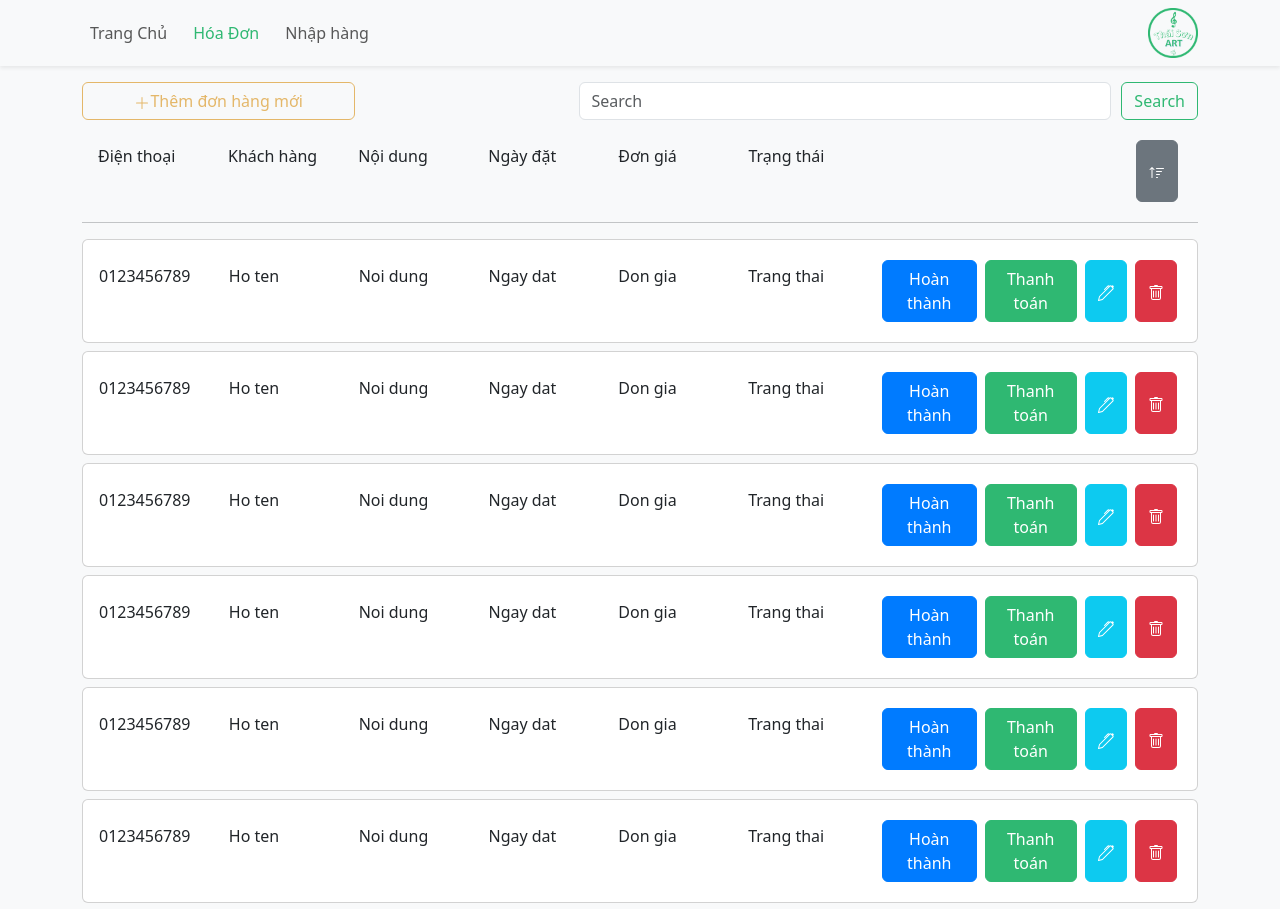
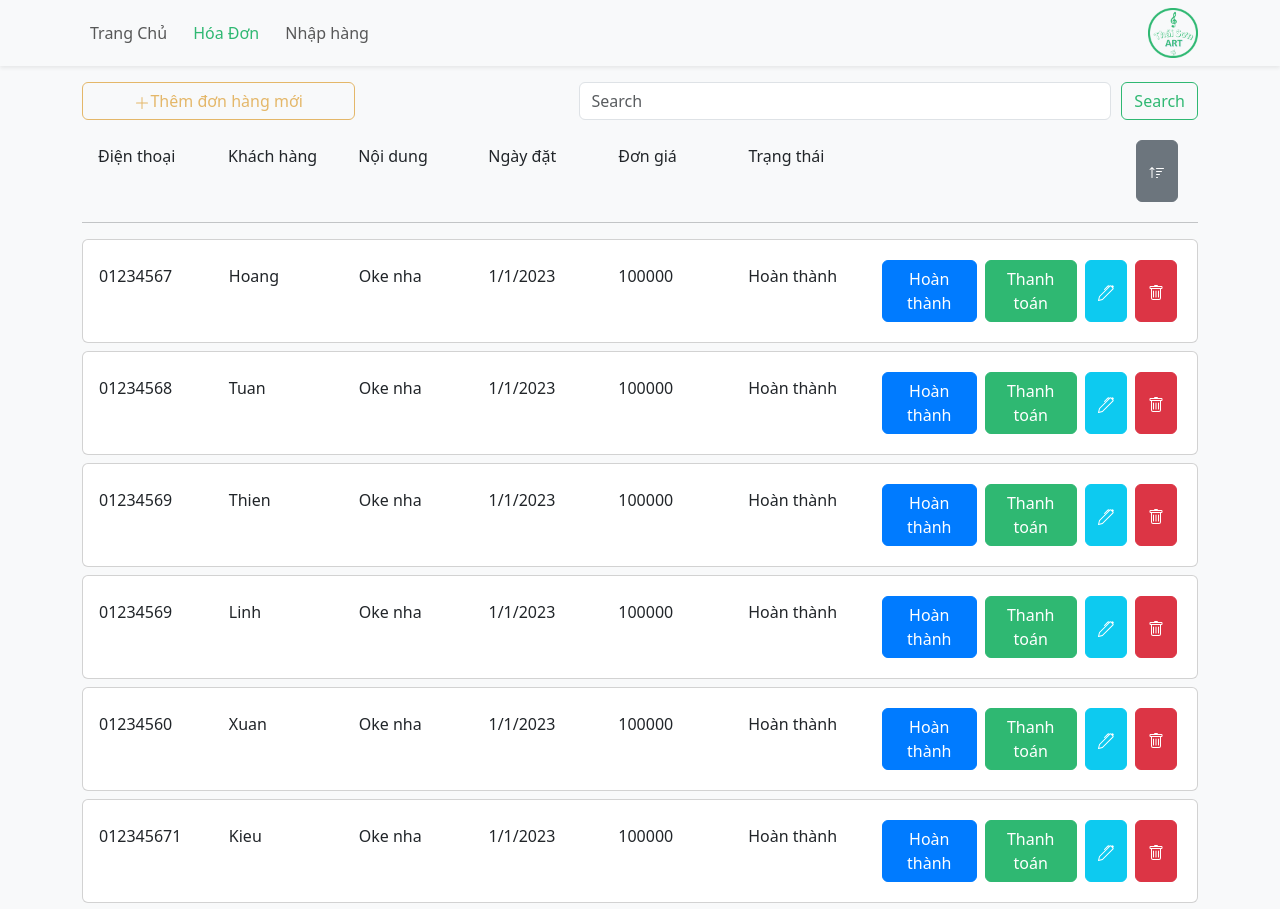
Before and after one commit to SonDangUIT1111/AdvertisingBillboardsStoreManagement, a React (Vite) app: page /hoadon/decal in a window 1280 px wide. Shown: the top 909 px of the page. Built offline with nearby package versions, Linux system fonts and the light colour scheme.

Commit message:
Create Logic ...

```diff
--- a/src/components/HoaDonItemList.tsx
+++ b/src/components/HoaDonItemList.tsx
@@ -1,26 +1,26 @@
+import { HoaDonDecal_BangRonProps } from "../pages/ThemHoaDonMoi_Decal";
 import "../styles/styles.css";
-export function HoaDonItemList() {
+export function HoaDonItemList(props: HoaDonDecal_BangRonProps) {
   return (
     <>
       <div className="d-flex flex-row justify-content-between align-content-center card p-3 mb-2 scale-hover">
         <span className="text-left mt-2" style={{ width: "12%" }}>
-          0123456789
+          {props.phoneNumber}
         </span>
         <span className="text-left mt-2" style={{ width: "12%" }}>
-          Ho ten
+          {props.name}
         </span>
         <span className="text-left mt-2" style={{ width: "12%" }}>
-          Noi dung
+          {props.note}
         </span>
         <span className="text-left mt-2" style={{ width: "12%" }}>
-          Ngay dat
+          {props.dateOrder}
         </span>
         <span className="text-left mt-2" style={{ width: "12%" }}>
-          {" "}
-          Don gia
+          {props.price}
         </span>
         <span className="text-left mt-2" style={{ width: "12%" }}>
-          Trang thai
+          {props.state}
         </span>
         <div className="d-flex flex-row" style={{ width: "28%" }}>
           <button type="button" className="btn btn-primary m-1">
--- a/src/components/SearchBar.tsx
+++ b/src/components/SearchBar.tsx
@@ -20,7 +20,7 @@ export function SearchBar({ areaIndex }: SearchBarProps) {
               viewBox="0 0 16 16"
             >
               <path
-                fill-rule="evenodd"
+                fillRule="evenodd"
                 d="M8 2a.5.5 0 0 1 .5.5v5h5a.5.5 0 0 1 0 1h-5v5a.5.5 0 0 1-1 0v-5h-5a.5.5 0 0 1 0-1h5v-5A.5.5 0 0 1 8 2Z"
               />
             </svg>
@@ -40,7 +40,7 @@ export function SearchBar({ areaIndex }: SearchBarProps) {
               viewBox="0 0 16 16"
             >
               <path
-                fill-rule="evenodd"
+                fillRule="evenodd"
                 d="M8 2a.5.5 0 0 1 .5.5v5h5a.5.5 0 0 1 0 1h-5v5a.5.5 0 0 1-1 0v-5h-5a.5.5 0 0 1 0-1h5v-5A.5.5 0 0 1 8 2Z"
               />
             </svg>
@@ -60,7 +60,7 @@ export function SearchBar({ areaIndex }: SearchBarProps) {
               viewBox="0 0 16 16"
             >
               <path
-                fill-rule="evenodd"
+                fillRule="evenodd"
                 d="M8 2a.5.5 0 0 1 .5.5v5h5a.5.5 0 0 1 0 1h-5v5a.5.5 0 0 1-1 0v-5h-5a.5.5 0 0 1 0-1h5v-5A.5.5 0 0 1 8 2Z"
               />
             </svg>
@@ -80,7 +80,7 @@ export function SearchBar({ areaIndex }: SearchBarProps) {
               viewBox="0 0 16 16"
             >
               <path
-                fill-rule="evenodd"
+                fillRule="evenodd"
                 d="M8 2a.5.5 0 0 1 .5.5v5h5a.5.5 0 0 1 0 1h-5v5a.5.5 0 0 1-1 0v-5h-5a.5.5 0 0 1 0-1h5v-5A.5.5 0 0 1 8 2Z"
               />
             </svg>
@@ -100,7 +100,7 @@ export function SearchBar({ areaIndex }: SearchBarProps) {
               viewBox="0 0 16 16"
             >
               <path
-                fill-rule="evenodd"
+                fillRule="evenodd"
                 d="M8 2a.5.5 0 0 1 .5.5v5h5a.5.5 0 0 1 0 1h-5v5a.5.5 0 0 1-1 0v-5h-5a.5.5 0 0 1 0-1h5v-5A.5.5 0 0 1 8 2Z"
               />
             </svg>
@@ -120,7 +120,7 @@ export function SearchBar({ areaIndex }: SearchBarProps) {
               viewBox="0 0 16 16"
             >
               <path
-                fill-rule="evenodd"
+                fillRule="evenodd"
                 d="M8 2a.5.5 0 0 1 .5.5v5h5a.5.5 0 0 1 0 1h-5v5a.5.5 0 0 1-1 0v-5h-5a.5.5 0 0 1 0-1h5v-5A.5.5 0 0 1 8 2Z"
               />
             </svg>
--- a/src/components/drag_and_drop_component/FileDrop.tsx
+++ b/src/components/drag_and_drop_component/FileDrop.tsx
@@ -1,5 +1,4 @@
 import { DragEvent, useState } from "react";
-import { BillDecal_BangRonInfo } from "./Information_Decal_BangRon";
 type Props = {
   setImageData: React.Dispatch<React.SetStateAction<string>>;
 };
--- /dev/null
+++ b/src/data/data.ts
@@ -0,0 +1,105 @@
+export const HoaDonDecalData = [
+    {
+        id: 123456,
+        phoneNumber: '01234567',
+        name: 'Hoang',
+        note: 'Oke nha',
+        height: 1.2,
+        width: 1.2,
+        price: 100000,
+        discount: 0,
+        deposit: 0,
+        state: 'Hoàn thành',
+        dateOrder: '1/1/2023'
+    },
+    {
+        id: 123457,
+        phoneNumber: '01234568',
+        name: 'Tuan',
+        note: 'Oke nha',
+        height: 1.2,
+        width: 1.2,
+        price: 100000,
+        discount: 0,
+        deposit: 0,
+        state: 'Hoàn thành',
+        dateOrder: '1/1/2023'
+    },
+    {
+        id: 123458,
+        phoneNumber: '01234569',
+        name: 'Thien',
+        note: 'Oke nha',
+        height: 1.2,
+        width: 1.2,
+        price: 100000,
+        discount: 0,
+        deposit: 0,
+        state: 'Hoàn thành',
+        dateOrder: '1/1/2023'
+    },
+    {
+        id: 123459,
+        phoneNumber: '01234569',
+        name: 'Linh',
+        note: 'Oke nha',
+        height: 1.2,
+        width: 1.2,
+        price: 100000,
+        discount: 0,
+        deposit: 0,
+        state: 'Hoàn thành',
+        dateOrder: '1/1/2023'
+    },
+    {
+        id: 123450,
+        phoneNumber: '01234560',
+        name: 'Xuan',
+        note: 'Oke nha',
+        height: 1.2,
+        width: 1.2,
+        price: 100000,
+        discount: 0,
+        deposit: 0,
+        state: 'Hoàn thành',
+        dateOrder: '1/1/2023'
+    },
+    {
+        id: 123451,
+        phoneNumber: '012345671',
+        name: 'Kieu',
+        note: 'Oke nha',
+        height: 1.2,
+        width: 1.2,
+        price: 100000,
+        discount: 0,
+        deposit: 0,
+        state: 'Hoàn thành',
+        dateOrder: '1/1/2023'
+    },
+    {
+        id: 123452,
+        phoneNumber: '01234562',
+        name: 'Duy',
+        note: 'Oke nha',
+        height: 1.2,
+        width: 1.2,
+        price: 100000,
+        discount: 0,
+        deposit: 0,
+        state: 'Hoàn thành',
+        dateOrder: '1/1/2023'
+    },
+    {
+        id: 123453,
+        phoneNumber: '01234563',
+        name: 'Luan',
+        note: 'Oke nha',
+        height: 1.2,
+        width: 1.2,
+        price: 100000,
+        discount: 0,
+        deposit: 0,
+        state: 'Hoàn thành',
+        dateOrder: '1/1/2023'
+}]
--- a/src/pages/HoaDon_Decal.tsx
+++ b/src/pages/HoaDon_Decal.tsx
@@ -1,24 +1,29 @@
 import { HoaDonItemList } from "../components/HoaDonItemList";
 import { HoaDonTitle } from "../components/HoaDonTitle";
 import { SearchBar } from "../components/SearchBar";
+import { HoaDonDecalData } from "../data/data";
 
 export function HoaDon_Decal() {
   return (
     <>
       <SearchBar areaIndex={"1"} />
       <HoaDonTitle />
-      <HoaDonItemList />
-      <HoaDonItemList />
-      <HoaDonItemList />
-      <HoaDonItemList />
-      <HoaDonItemList />
-      <HoaDonItemList />
-      <HoaDonItemList />
-      <HoaDonItemList />
-      <HoaDonItemList />
-      <HoaDonItemList />
-      <HoaDonItemList />
-      <HoaDonItemList />
+      {HoaDonDecalData.map((data) => (
+        <HoaDonItemList
+          key={data.id}
+          phoneNumber={data.phoneNumber}
+          name={data.name}
+          note={data.note}
+          height={data.height}
+          width={data.width}
+          price={data.price}
+          discount={data.discount}
+          deposit={data.deposit}
+          state={data.state}
+          dateOrder={data.dateOrder}
+          id={data.id}
+        />
+      ))}
     </>
   );
 }
--- a/src/pages/ThemHoaDonMoi_Decal.tsx
+++ b/src/pages/ThemHoaDonMoi_Decal.tsx
@@ -4,8 +4,10 @@ import {
   BillDecal_BangRonInfoProps,
   Information_Decal_BangRon,
 } from "../components/drag_and_drop_component/Information_Decal_BangRon";
+import { HoaDonDecalData } from "../data/data";
 
 export type HoaDonDecal_BangRonProps = {
+  id: number;
   phoneNumber: string;
   name: string;
   note: string;
@@ -14,6 +16,8 @@ export type HoaDonDecal_BangRonProps = {
   price: number;
   discount: number;
   deposit: number;
+  state: string;
+  dateOrder: string;
 };
 
 export function ThemHoaDonMoi_Decal() {
@@ -29,9 +33,22 @@ export function ThemHoaDonMoi_Decal() {
 
   const handleAdd = (e: React.FormEvent) => {
     e.preventDefault();
+    HoaDonDecalData.push({
+      id: 123,
+      phoneNumber,
+      name,
+      note,
+      height,
+      width,
+      price,
+      discount,
+      deposit,
+      state: "Not completed",
+      dateOrder: "1/1/2023",
+    });
   };
 
-  console.log(phoneNumber);
+  console.log(HoaDonDecalData);
   return (
     <>
       <div className="container">
```
